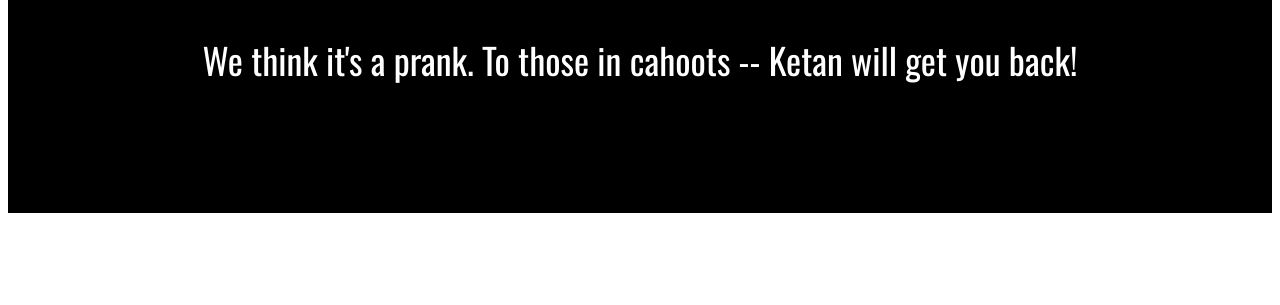
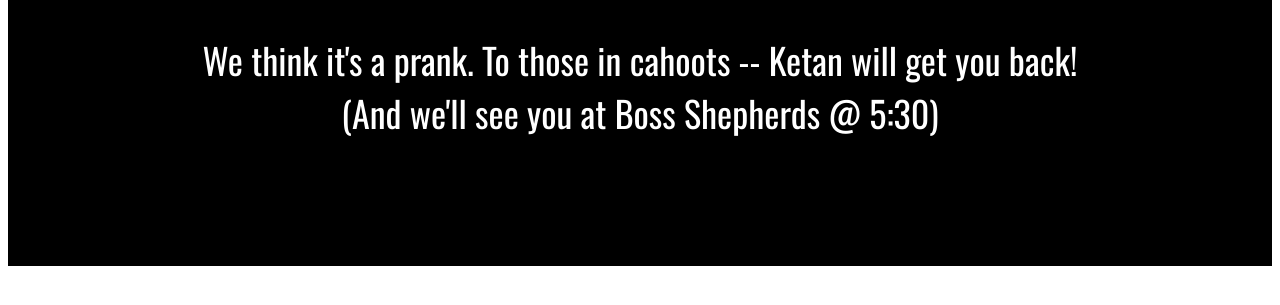
Before and after one commit to mseew/FNGreports, a plain HTML site: page index.html in a window 1280 px wide. Shown: the part 483-788 px from the top of the page. Drawn offline with nearby package versions, Linux system fonts and the light colour scheme.

Commit message:
added message about meeting

```diff
--- a/index.html
+++ b/index.html
@@ -57,7 +57,8 @@
         </div>
 
         <div style="margin-top: 1em;">
-            We think it's a prank. To those in cahoots -- Ketan will get you back!
+            We think it's a prank. To those in cahoots -- Ketan will get you back! <br>
+            (And we'll see you at Boss Shepherds @ 5:30)
         </div>
 
     </div>
```
